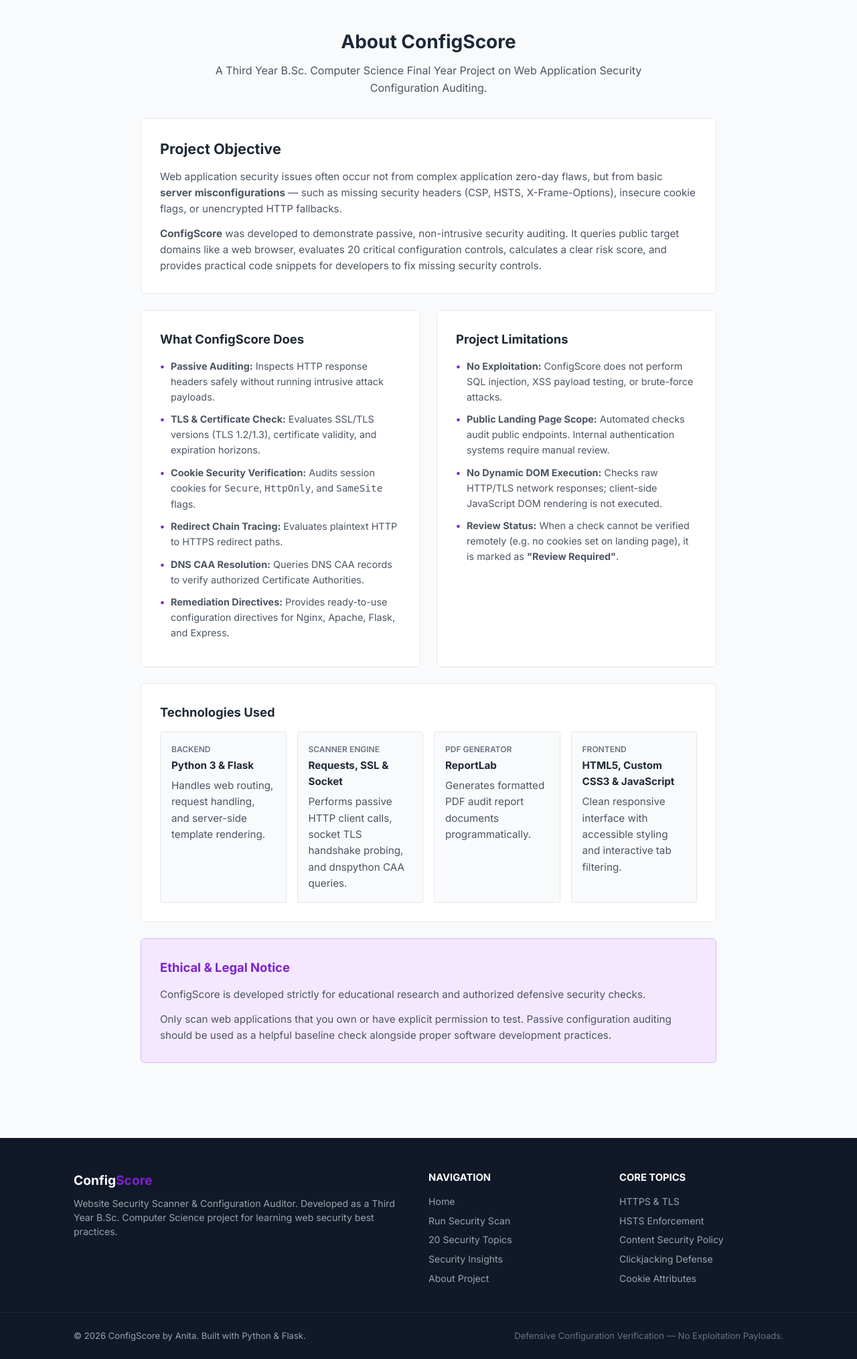
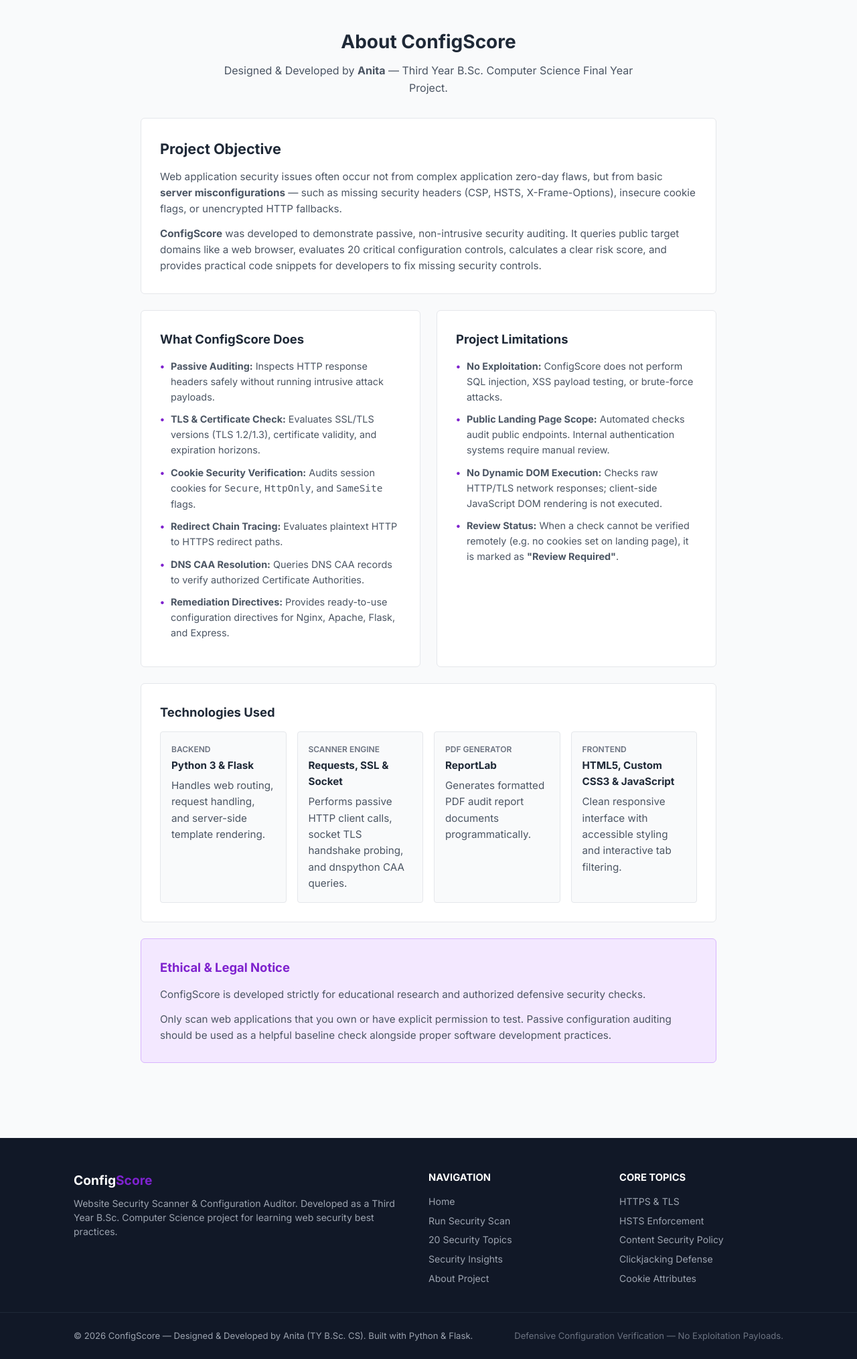
Before and after one commit to AnitaPisal07/ConfigScore, a Flask app: page /about in a window 1280 px wide. Shown: the part 63-2092 px from the top of the page at 67% size. Run offline with Flask 3, Linux system fonts and the light colour scheme.

Commit message:
update footer and about page

```diff
--- a/templates/about.html
+++ b/templates/about.html
@@ -9,7 +9,7 @@
         <div class="section-header text-center">
             <h1 class="section-title">About ConfigScore</h1>
             <p class="section-subtitle">
-                A Third Year B.Sc. Computer Science Final Year Project on Web Application Security Configuration Auditing.
+                Designed &amp; Developed by <strong>Anita</strong> — Third Year B.Sc. Computer Science Final Year Project.
             </p>
         </div>
 
--- a/templates/base.html
+++ b/templates/base.html
@@ -114,7 +114,7 @@
 
         <div class="footer-bottom">
             <div class="container footer-bottom-inner">
-                <p>&copy; 2026 ConfigScore by Anita. Built with Python &amp; Flask.</p>
+                <p>&copy; 2026 ConfigScore — Designed &amp; Developed by Anita (TY B.Sc. CS). Built with Python &amp; Flask.</p>
                 <p class="footer-tagline">Defensive Configuration Verification — No Exploitation Payloads.</p>
             </div>
         </div>
```
